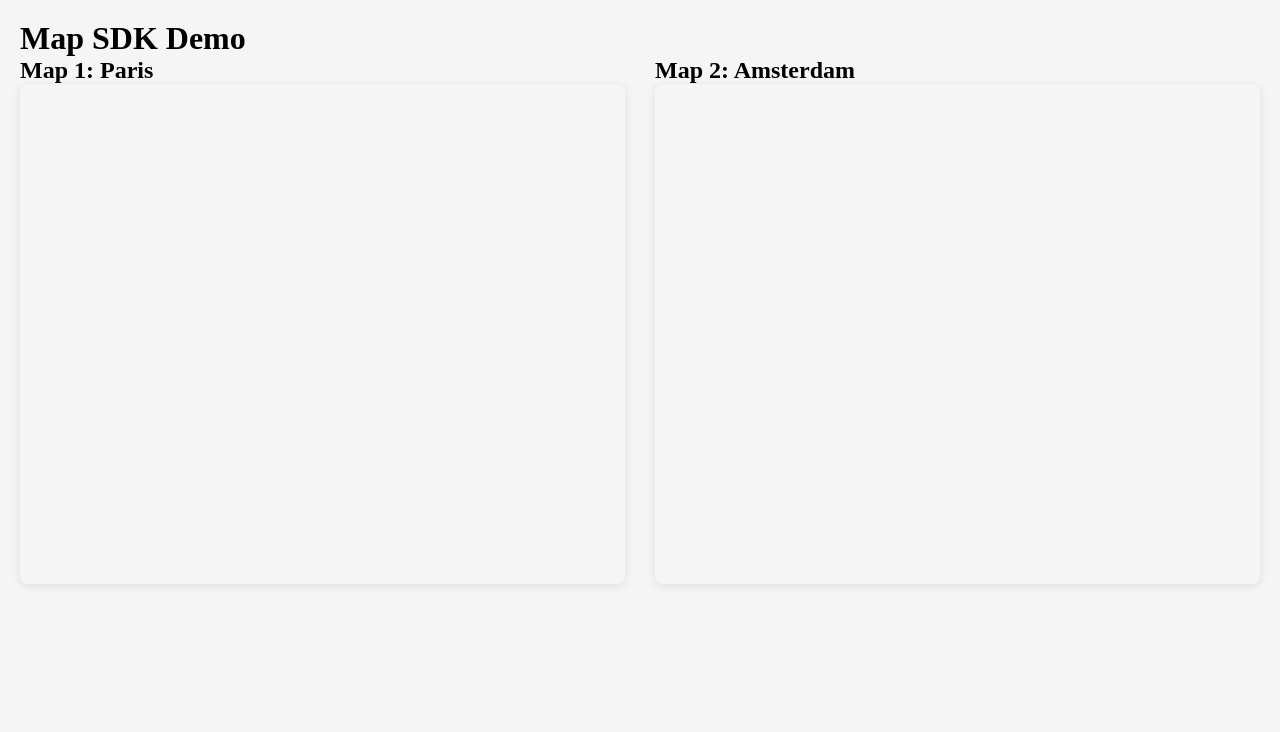
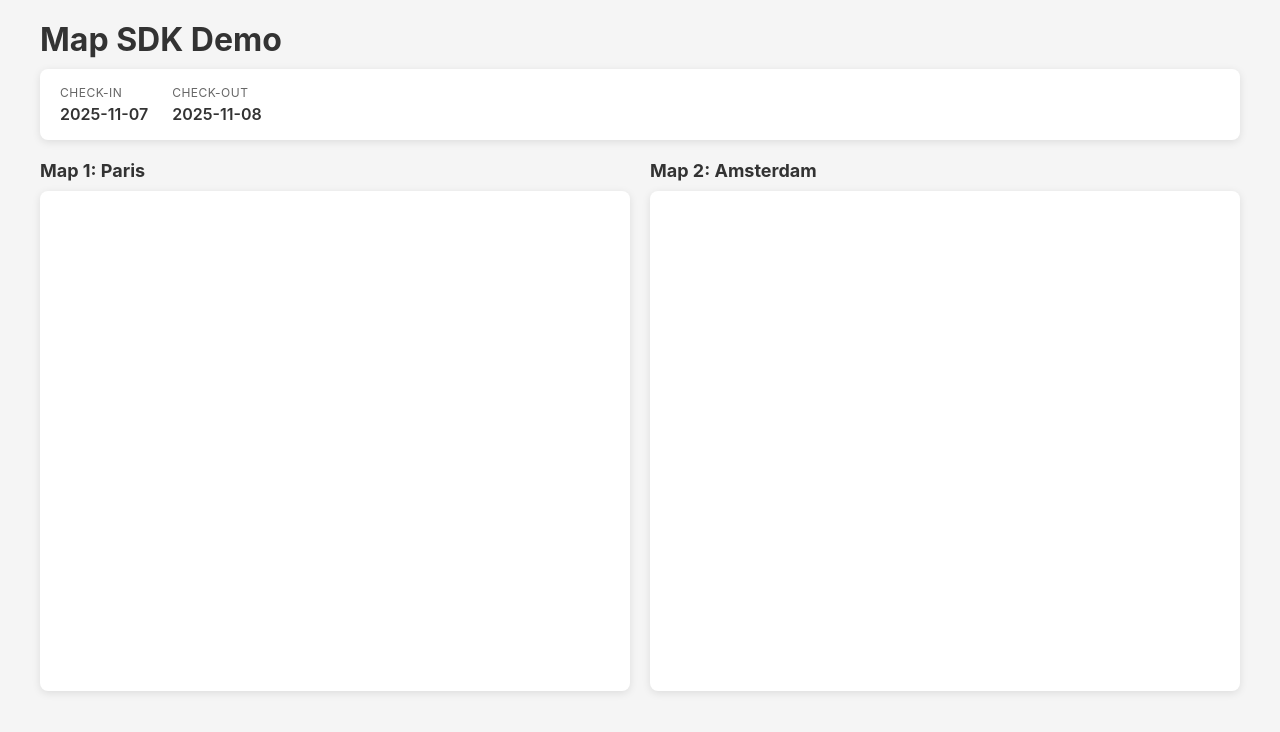
Before and after one commit to kasiawrz/case-study, a website built with Vite: page liteapi-map-sdk/demo/index.html in a window 1280 px wide. Built offline with nearby package versions, Linux system fonts and the light colour scheme; no server answers.

Commit message:
Display check-in & -out dates and loading state info, Make CSS more consistent

```diff
--- a/liteapi-map-sdk/demo/index.html
+++ b/liteapi-map-sdk/demo/index.html
@@ -14,12 +14,62 @@
       body {
         padding: 20px;
         background: #f5f5f5;
+        font-family:
+          -apple-system, BlinkMacSystemFont, 'Segoe UI', Roboto, Oxygen, Ubuntu, Cantarell,
+          sans-serif;
+      }
+
+      .container {
+        max-width: 1200px;
+        margin: 0 auto;
+      }
+
+      h1 {
+        margin-bottom: 10px;
+        color: #333;
+      }
+
+      h2 {
+        margin-bottom: 10px;
+        color: #333;
+        font-size: 18px;
+      }
+
+      .date-info {
+        background: white;
+        padding: 16px 20px;
+        border-radius: 8px;
+        box-shadow: 0 2px 8px rgba(0, 0, 0, 0.1);
+        margin-bottom: 20px;
+        display: flex;
+        gap: 24px;
+        align-items: center;
+        flex-wrap: wrap;
+      }
+
+      .date-info-item {
+        display: flex;
+        flex-direction: column;
+        gap: 4px;
+      }
+
+      .date-info-label {
+        font-size: 12px;
+        color: #666;
+        text-transform: uppercase;
+        letter-spacing: 0.5px;
+      }
+
+      .date-info-value {
+        font-size: 16px;
+        font-weight: 600;
+        color: #333;
       }
 
       .maps-wrapper {
         display: flex;
         flex-direction: column;
-        gap: 30px;
+        gap: 20px;
       }
 
       .map-section {
@@ -31,10 +81,9 @@
         height: 400px;
         border-radius: 8px;
         box-shadow: 0 2px 8px rgba(0, 0, 0, 0.1);
-        margin-bottom: 20px;
+        background: white;
       }
 
-      /* Desktop: side by side */
       @media (min-width: 768px) {
         .maps-wrapper {
           flex-direction: row;
@@ -47,7 +96,18 @@
     </style>
   </head>
   <body>
-    <h1>Map SDK Demo</h1>
+    <div class="container">
+      <h1>Map SDK Demo</h1>
+      <div class="date-info">
+      <div class="date-info-item">
+        <span class="date-info-label">Check-in</span>
+        <span class="date-info-value" id="checkin-date">Loading...</span>
+      </div>
+      <div class="date-info-item">
+        <span class="date-info-label">Check-out</span>
+        <span class="date-info-value" id="checkout-date">Loading...</span>
+      </div>
+    </div>
     <div class="maps-wrapper">
       <div class="map-section">
         <h2>Map 1: Paris</h2>
@@ -58,6 +118,7 @@
         <div id="map-ams" class="map-container"></div>
       </div>
     </div>
+    </div>
     <script type="module" src="./main.ts"></script>
   </body>
 </html>
--- a/liteapi-map-sdk/demo/main.ts
+++ b/liteapi-map-sdk/demo/main.ts
@@ -1,9 +1,22 @@
 import LiteAPI from '../src/index';
+import { getToday, getTomorrow } from '../src/utils/dates';
 
 window.addEventListener('DOMContentLoaded', () => {
   const mapToken =
     'pk.eyJ1Ijoia2FzLXNlIiwiYSI6ImNtaGl1ZDdwajBoY2kybHF3ajQ1b2k3ZjkifQ.J7wxCujqrQ77uysYs4zfQw';
-  console.log('Demo starting...');
+
+  // Update date information
+  const checkinDate = getToday();
+  const checkoutDate = getTomorrow();
+  const checkinElement = document.getElementById('checkin-date');
+  const checkoutElement = document.getElementById('checkout-date');
+
+  if (checkinElement) {
+    checkinElement.textContent = checkinDate;
+  }
+  if (checkoutElement) {
+    checkoutElement.textContent = checkoutDate;
+  }
 
   // Map 1: Paris
   try {
```
Also changed, not shown: liteapi-map-sdk/demo/runtime-customization.html (+4 -2 lines).
